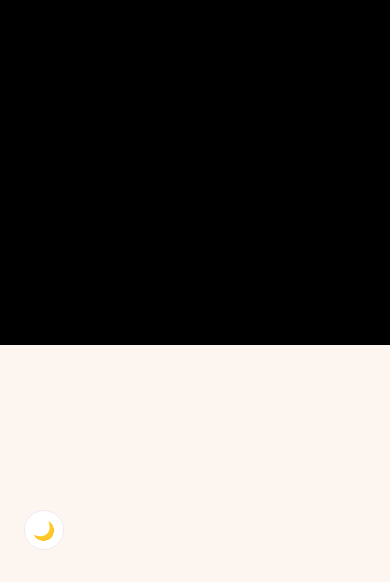
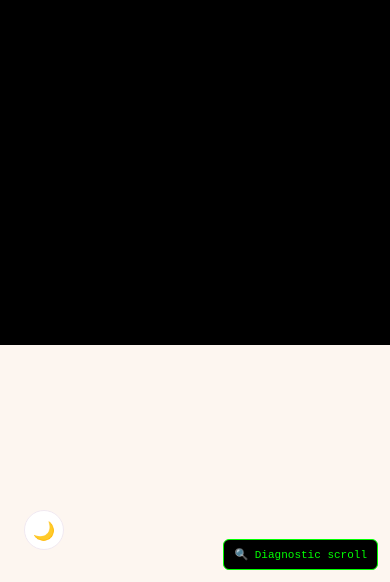
Before and after one commit to zZANASZz/baby-link, a React Native app drawn with its web renderer: screen /ParentTabs in a window 390 px wide. Shown: the part 262-844 px from the top of the page. Built offline with nearby package versions, Linux system fonts and the light colour scheme; some packages are replaced by stand-ins of ours; no server answers.

Commit message:
diagnostic bouton manuel

```diff
--- a/App.js
+++ b/App.js
@@ -142,6 +142,30 @@ function runScrollDiagnostic() {
 }
 // ==== FIN SCROLL_DEBUG ====
 
+function ScrollDebugButton() {
+  return (
+    <div
+      id="scroll-debug-trigger"
+      onClick={runScrollDiagnostic}
+      style={{
+        position: 'fixed',
+        bottom: 12,
+        right: 12,
+        zIndex: 2147483646,
+        background: '#000',
+        color: '#0f0',
+        fontFamily: 'monospace',
+        fontSize: 11,
+        padding: '8px 10px',
+        borderRadius: 6,
+        border: '1px solid #0f0',
+      }}
+    >
+      🔍 Diagnostic scroll
+    </div>
+  );
+}
+
 export default function App() {
   useEffect(() => {
     if (SCROLL_DEBUG && Platform.OS === 'web') {
@@ -150,5 +174,10 @@ export default function App() {
     }
   }, []);
 
-  return <Navigation />;
+  return (
+    <>
+      <Navigation />
+      {SCROLL_DEBUG && Platform.OS === 'web' && <ScrollDebugButton />}
+    </>
+  );
 }
--- a/screens/parent/ParentTabs.js
+++ b/screens/parent/ParentTabs.js
@@ -119,6 +119,6 @@ const styles = (theme) => StyleSheet.create({
   },
   content: {
     flex: 1,
-    ...(Platform.OS === 'web' ? { minHeight: 0, display: 'flex', flexDirection: 'column' } : {}),
+    ...(Platform.OS === 'web' ? { minHeight: 0, overflow: 'hidden', display: 'flex', flexDirection: 'column' } : {}),
   },
 });
--- a/screens/staff/StaffTabs.js
+++ b/screens/staff/StaffTabs.js
@@ -188,6 +188,6 @@ const styles = (theme) => StyleSheet.create({
   },
   content: {
     flex: 1,
-    ...(Platform.OS === 'web' ? { minHeight: 0, display: 'flex', flexDirection: 'column' } : {}),
+    ...(Platform.OS === 'web' ? { minHeight: 0, overflow: 'hidden', display: 'flex', flexDirection: 'column' } : {}),
   },
 });
```
Also changed, not shown: dist/index.html.
